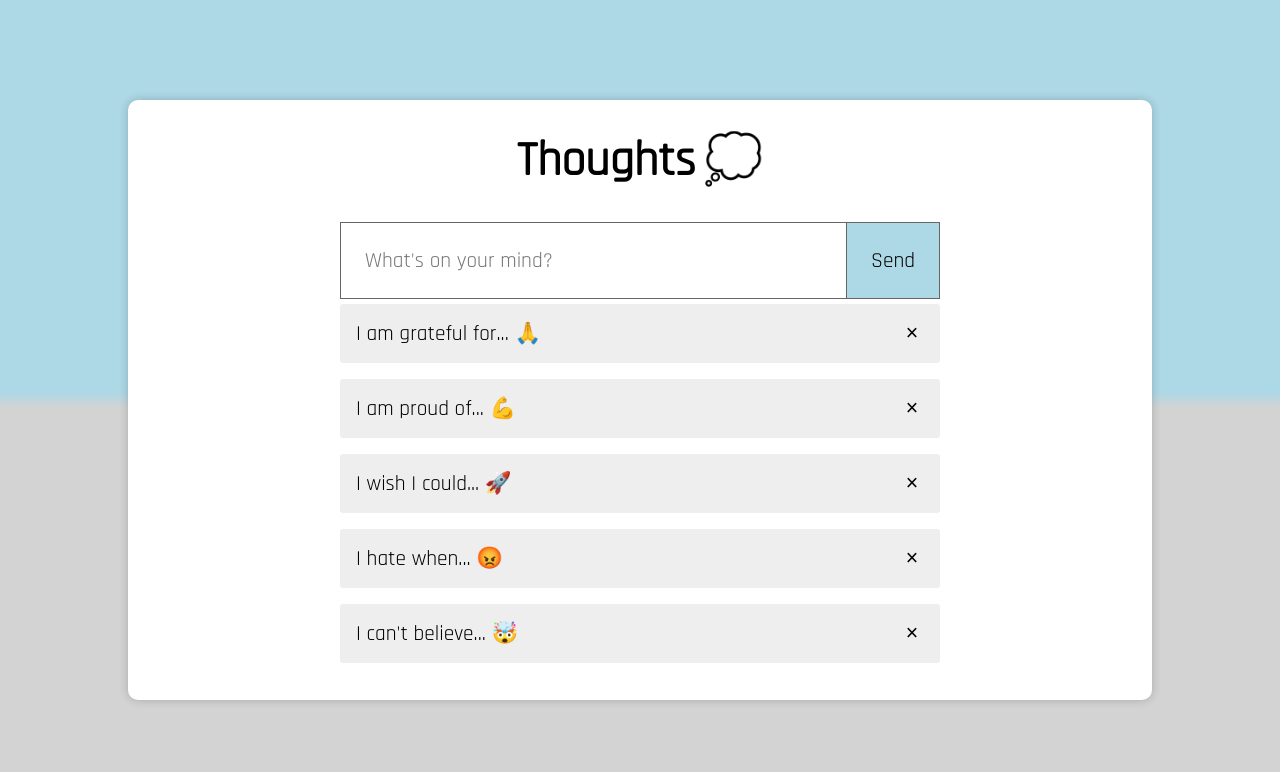
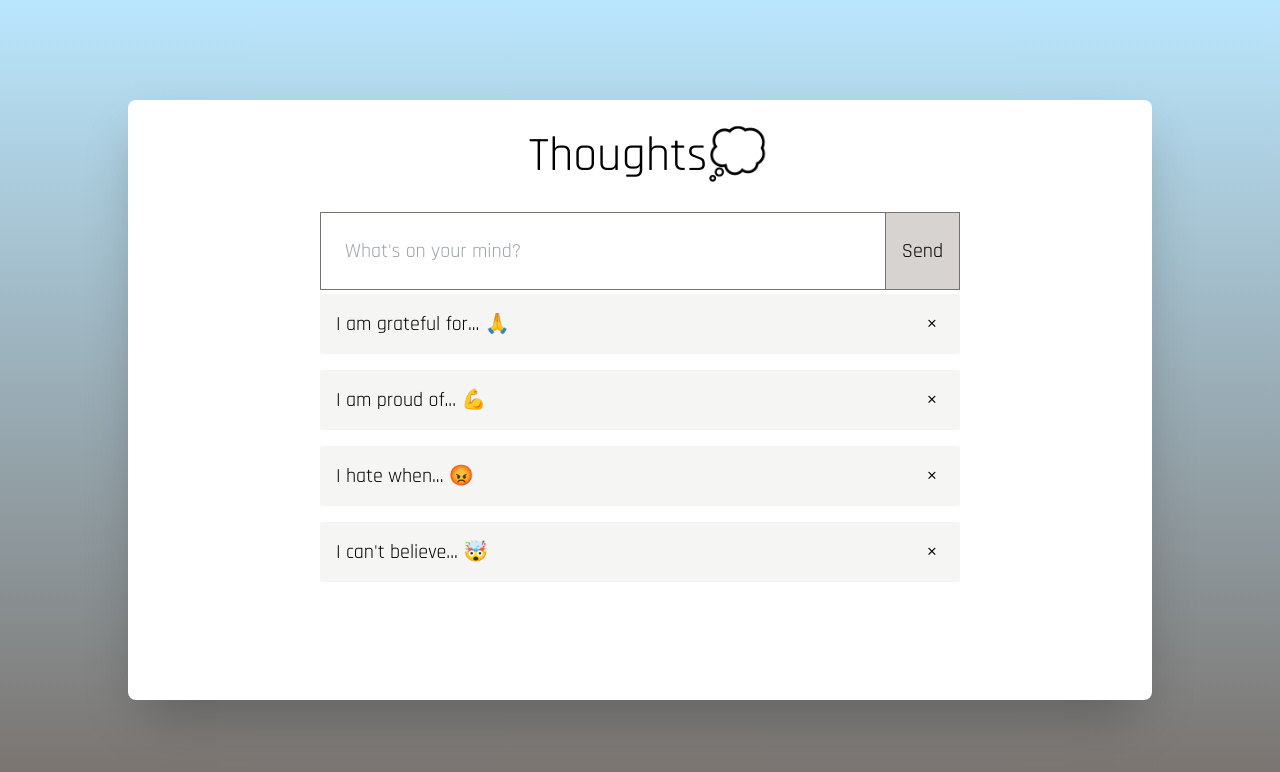
Before and after one commit to rickydefazio/thoughts, a React (Vite) app: page / in a window 1280 px wide. Shown: the top 772 px of the page. Built offline with nearby package versions, Linux system fonts and the light colour scheme.

Commit message:
refactor to use tailwindcss

```diff
--- a/index.html
+++ b/index.html
@@ -12,7 +12,9 @@
     <meta name="viewport" content="width=device-width, initial-scale=1.0" />
     <title>Thoughts | Ricky DeFazio</title>
   </head>
-  <body>
+  <body
+    class="text-base min-h-screen flex flex-col items-center justify-center bg-gradient-to-b from-sky-200 to-stone-500"
+  >
     <div id="root"></div>
     <script type="module" src="/src/main.tsx"></script>
   </body>
--- a/package.json
+++ b/package.json
@@ -16,10 +16,14 @@
     "react-dom": "^18.2.0"
   },
   "devDependencies": {
+    "@types/node": "^18.15.3",
     "@types/react": "^18.0.28",
     "@types/react-dom": "^18.0.11",
     "@vitejs/plugin-react": "^3.1.0",
+    "autoprefixer": "^10.4.14",
     "gh-pages": "^5.0.0",
+    "postcss": "^8.4.21",
+    "tailwindcss": "^3.2.7",
     "typescript": "^4.9.3",
     "vite": "^4.2.0"
   }
--- /dev/null
+++ b/postcss.config.cjs
@@ -0,0 +1,6 @@
+module.exports = {
+  plugins: {
+    tailwindcss: {},
+    autoprefixer: {},
+  },
+}
--- a/src/App.tsx
+++ b/src/App.tsx
@@ -28,13 +28,13 @@ export default function App() {
   );
 
   return (
-    <div className='app'>
-      <header>
-        <h1>Thoughts</h1>
+    <div className='app max-w-screen-sm mx-auto w-11/12'>
+      <header className='text-center my-8'>
+        <h1 className='w-full text-5xl ml-2'>Thoughts</h1>
       </header>
       <main>
         <ThoughtForm addThought={addThought} />
-        <ul className='thoughts'>
+        <ul className='thoughts list-none p-0 mt-1 sm:text-xl'>
           {thoughts.map(thought => (
             <Thought
               key={thought.id}
--- a/src/components/Thought.tsx
+++ b/src/components/Thought.tsx
@@ -12,7 +12,7 @@ export default function Thought({ thought, removeThought }: ThoughtProps) {
   const [generatedText, setGeneratedText] = useState('');
 
   useEffect(() => {
-    let intervalId: number;
+    let intervalId: NodeJS.Timer;
     if (indexRef.current < thought.text.length) {
       intervalId = setInterval(
         () => writeText(thought.text, setGeneratedText, indexRef),
@@ -24,7 +24,7 @@ export default function Thought({ thought, removeThought }: ThoughtProps) {
   }, []);
 
   useEffect(() => {
-    let timeoutId: number;
+    let timeoutId: NodeJS.Timeout;
 
     if (indexRef.current >= thought.text.length) {
       const duration = 5 * 1000;
@@ -44,10 +44,10 @@ export default function Thought({ thought, removeThought }: ThoughtProps) {
   };
 
   return (
-    <li className='thought'>
+    <li className='thought flex justify-between flex-row-reverse p-4 mb-4 rounded-sm bg-stone-100'>
       <button
         aria-label='Remove thought'
-        className='remove-button'
+        className='remove-button text-2xl leading-4 hover:text-white hover:bg-black cursor-pointer w-6 rounded-sm bg-transparent'
         onClick={handleRemoveClick}
       >
         &times;
--- a/src/components/ThoughtForm.tsx
+++ b/src/components/ThoughtForm.tsx
@@ -19,7 +19,7 @@ export default function ThoughtForm(props: ThoughtFormProps) {
     if (text.length > 0) {
       const newThought = {
         id: generateId(),
-        text: text,
+        text,
         emoji: getRandomEmoji(),
       };
 
@@ -30,15 +30,23 @@ export default function ThoughtForm(props: ThoughtFormProps) {
   };
 
   return (
-    <form onSubmit={handleSubmit} className='thought-form'>
+    <form
+      onSubmit={handleSubmit}
+      className='thought-form flex flex-no-wrap flex-col sm:flex-row'
+    >
       <input
         value={`${text}`}
         onChange={handleTextChange}
         type='text'
         aria-label="What's on your mind?"
         placeholder="What's on your mind?"
+        className='focus:outline-none	appearance-none p-6 text-base flex-grow sm:text-xl'
       />
-      <input type='submit' value='Send' className='submit-animation ' />
+      <input
+        type='submit'
+        value='Send'
+        className='submit-animation bg-stone-300 appearance-none cursor-pointer p-2 sm:px-4 text-xl transition-opacity active:translate-y-1'
+      />
     </form>
   );
 }
--- a/src/index.css
+++ b/src/index.css
@@ -1,157 +1,35 @@
-/* CSS RESET */
-* {
-  box-sizing: border-box;
-  margin: 0;
-  padding: 0;
+@tailwind base;
+@tailwind components;
+@tailwind utilities;
+
+:root {
+  --main-font: 'Rajdhani', sans-serif;
+}
+body {
+  font-family: var(--main-font);
 }
 
-body {
-  font-size: 1rem;
-  font-family: 'Rajdhani', sans-serif;
-  -webkit-font-smoothing: antialiased;
-  -moz-osx-font-smoothing: grayscale;
-  min-height: 100dvh;
-  background: linear-gradient(lightblue 49%, lightgrey 51%);
-  display: flex;
-  flex-direction: column;
-  align-items: center;
-  justify-content: center;
+h1:after {
+  content: '💭';
 }
 
 #root {
-  background-color: white;
-  width: 80%;
+  @apply bg-white w-4/5 mx-auto my-10 rounded-lg shadow-2xl;
   height: 75dvh;
-  overflow-y: scroll;
-  border-radius: 10px;
-  box-shadow: 0 0 10px 0 rgba(0, 0, 0, 0.2);
 }
 
-.app {
-  margin: 0 auto;
-  max-width: 600px;
-  width: 95%;
-}
-
-header {
-  text-align: center;
-  margin: 30px 0px;
-}
-
-.app h1 {
-  font-size: 1.5rem;
-  width: 100%;
-}
-
-.thought-form {
-  display: flex;
-  flex-wrap: nowrap;
-  flex-direction: column;
-}
-
-.thought-form input {
-  font: inherit;
-  appearance: none;
-  --webkit-appearance: none;
-  --moz-appearance: none;
-  padding: 1.5rem;
-  border: 1px solid #666;
+.thought-form input,
+.thought-form input[type='text'] {
+  border: 1px solid rgb(120 113 108);
 }
 
 .thought-form input[type='submit'] {
-  cursor: pointer;
-  padding: 0.5rem;
   border-top: none;
-  background-color: lightblue;
 }
 
-.thought-form input[type='text'] {
-  font-size: 1rem;
-  border-right: 1px solid #666;
-  flex-grow: 1;
-}
-
-.thought-form input[type='text']:focus {
-  outline: none;
-}
-
-.thoughts {
-  list-style-type: none;
-  padding: 0;
-  margin-top: 5px;
-}
-
-.thought {
-  padding: 1rem;
-  margin-bottom: 1rem;
-  border-radius: 3px;
-  background-color: #eee;
-}
-
-.thought .remove-button {
-  font-size: inherit;
-  width: 1.5rem;
-  border: 0;
-  border-radius: 3px;
-  background: transparent;
-  cursor: pointer;
-}
-
-.thought {
-  display: flex;
-  justify-content: space-between;
-  flex-direction: row-reverse;
-}
-
-.thought .remove-button:hover {
-  color: #fff;
-  background-color: #000;
-}
-
-/* Media Queries */
-
-@media screen and (min-width: 450px) {
-  .app h1:after {
-    content: '💭';
-    margin-left: 0.5rem;
-  }
-
-  .app h1 {
-    font-size: 2rem;
+@media screen and (min-width: 640px) {
+  .thought-form input[type='submit'] {
+    border-top: 1px solid rgb(120 113 108);
+    border-left: none;
   }
 }
-
-@media screen and (min-width: 625px) {
-  .app h1 {
-    font-size: 3rem;
-  }
-
-  .thought-form {
-    flex-direction: row;
-  }
-
-  .thought-form input[type='text'] {
-    border-right: none;
-    font-size: 1.333rem;
-  }
-
-  .thought-form input[type='submit'] {
-    border-top: 1px solid #666;
-    padding: 1.5rem;
-    font-size: 1.333rem;
-  }
-
-  ul {
-    font-size: 1.333rem;
-  }
-}
-
-/* Animations */
-
-.submit-animation {
-  transition: opacity 0.3s ease-in-out;
-}
-
-.submit-animation:active {
-  transform: translateY(2px);
-}
--- a/src/utils/utilities.ts
+++ b/src/utils/utilities.ts
@@ -25,11 +25,6 @@ export function getInitialThoughts() {
     },
     {
       id: generateId(),
-      text: 'I wish I could...',
-      emoji: '🚀',
-    },
-    {
-      id: generateId(),
       text: 'I hate when...',
       emoji: '😡',
     },
--- /dev/null
+++ b/tailwind.config.cjs
@@ -0,0 +1,8 @@
+/** @type {import('tailwindcss').Config} */
+module.exports = {
+  content: ['./src/**/*.tsx', './index.html'],
+  theme: {
+    extend: {},
+  },
+  plugins: [],
+};
```
Also changed, not shown: src/main.tsx (+6 -6 lines), 1 other file (tests, documents, lock files or other folders).
